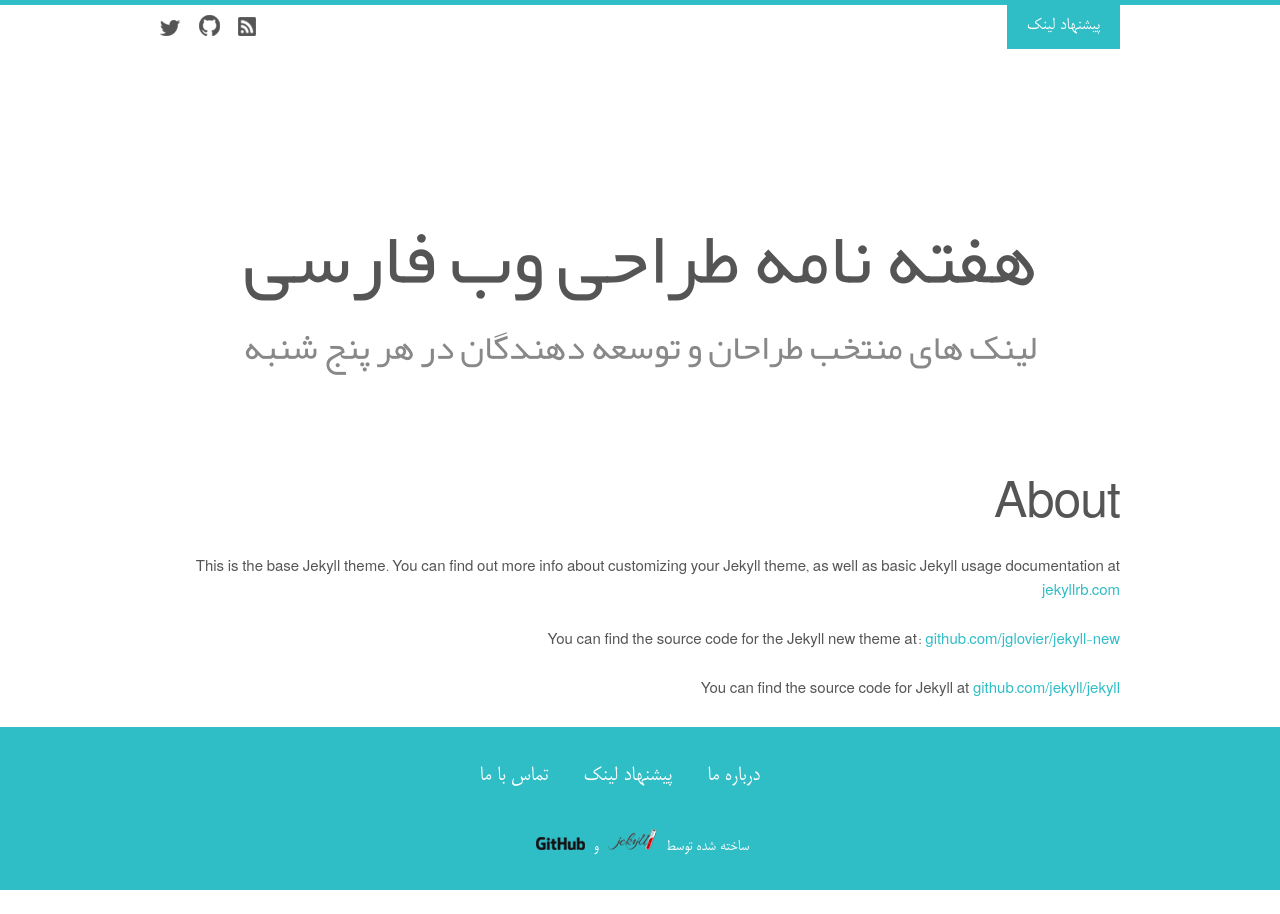
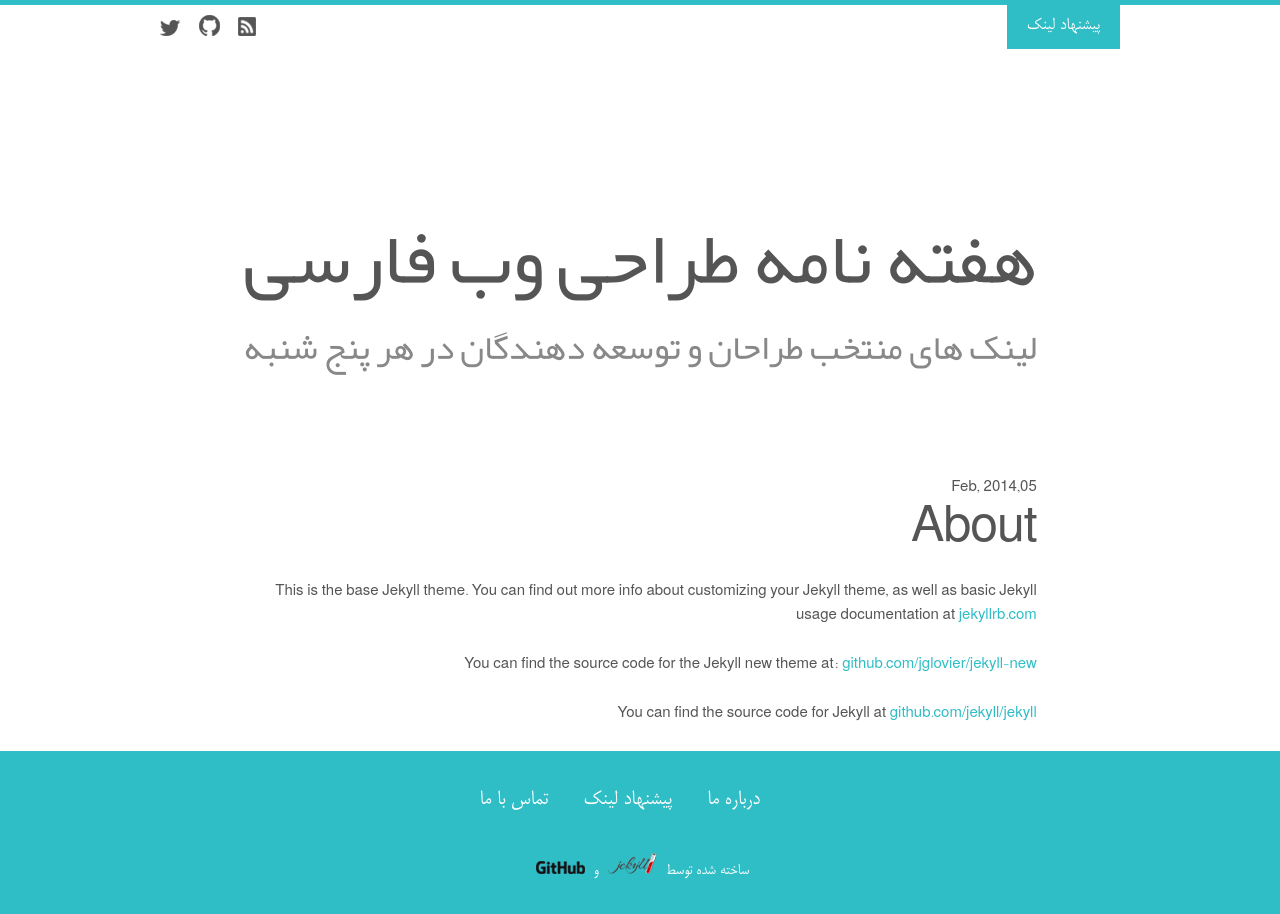
Before and after one commit to reyhoun/ui.toread, a Jekyll site: the page built from about.md, in a window 1280 px wide. Built offline with Jekyll 4.4.1, drawn with Linux system fonts in a browser that asks for light colours.

Commit message:
Week page: better styling

```diff
--- a/_layouts/issue.html
+++ b/_layouts/issue.html
@@ -20,7 +20,7 @@ layout: default
             <h3 class="post-list__title" >
               <a href="{{ post.link }}">{{ post.title }}</a>
             </h3>
-            <span class="author">فرستاده شده توسط <span class="name">نوید کاشانی</span></span>
+            <span class="author">فرستاده شده توسط <a href="http://navid.kashani.ir" class="name">نوید کاشانی</a></span>
           </li>
       {% endif %}
         {% endfor %}
--- a/_layouts/page.html
+++ b/_layouts/page.html
@@ -1,14 +1,19 @@
 ---
 layout: default
 ---
+
 <div class="post">
+  <div class="row">
+    <div class="ten columns offset-by-one">
+      <header class="post__header">
+        <span class="post__date">05,Feb, 2014</span>
+        <h1 class="post__title">{{ page.title }}</h1>
+      </header>
 
-  <header class="post-header">
-    <h1 class="post-title">{{ page.title }}</h1>
-  </header>
+      <article class="post__content">
+        {{ content }}
+      </article>
 
-  <article class="post-content">
-    {{ content }}
-  </article>
-
+    </div>
+  </div>
 </div>
--- a/index.html
+++ b/index.html
@@ -7,7 +7,7 @@ layout: default
     <div class="ten columns offset-by-one">
       <div class="subscribe">
         <form>
-          <input class="u-full-width" type="email" placeholder="برای عضویت در خبرنامه ایمیل خود را وارد نمایید..." id="exampleEmailInput">
+          <input class="u-full-width" type="email" placeholder="برای عضویت در خبرنامه ایمیل خود را وارد نمایید..." id="exampleEmailInput" disabled>
           <button class="subscribe__btn">Send</button>
         </form>
       </div>
@@ -24,8 +24,8 @@ layout: default
         </span>
 
         <span class="news-list__seprator">//</span>
-        <h3>
-          <a class="news-list__title" href="{{ page.url | replace:'index.html','' | prepend: site.baseurl }}">{{ page.title }}</a>
+        <h3 class="news-list__title">
+          <a href="{{ page.url | replace:'index.html','' | prepend: site.baseurl }}">{{ page.title }}</a>
         </h3>
       </li>
     {% endfor %}
```
